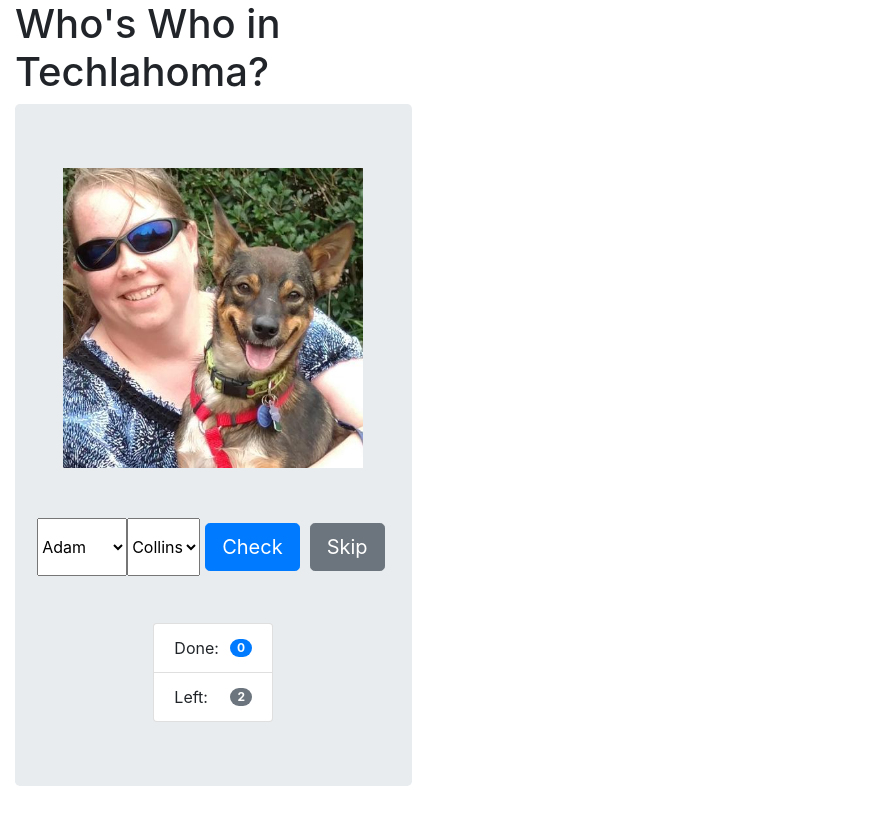
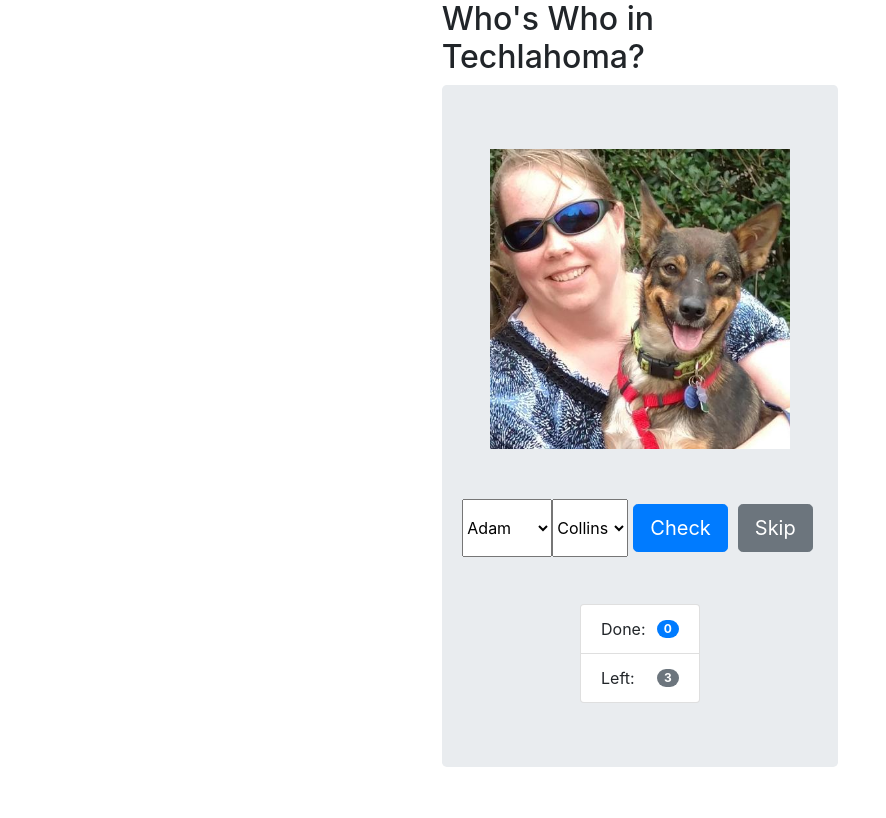
Before and after one commit to FreeCodeCampOKC/techlahoma-whos-who, a plain HTML site: page index.html in a window 1280 px wide. Shown: the whole page, without its empty margins (0-886 px from the left). Drawn offline with nearby package versions, Linux system fonts and the light colour scheme.

Commit message:
centering the game and adding myself

```diff
--- a/index.html
+++ b/index.html
@@ -8,10 +8,10 @@
     </head>
     <body>
         <div class="container-fluid">
-            <div class="row">
+        <div class="row center">
                 <div class="col-xs-12 col-sm-10 col-md-8 col-lg-6 col-xl-4">
                     <div class="center">
-                        <h1>Who's Who in Techlahoma?</h1>
+                        <h2>Who's Who in Techlahoma?</h2>
                     </div>
                     <div class="jumbotron">
                         <div id="play">
--- a/index.js
+++ b/index.js
@@ -1,6 +1,7 @@
 var people = [
     { firstName: 'Adam', lastName: 'Collins', picture: 'Pictures/Adam.png' },
-    { firstName: 'Kimberly', lastName: 'Collins', picture: 'Pictures/Kimberly.jpg' }
+    { firstName: 'Kimberly', lastName: 'Collins', picture: 'Pictures/Kimberly.jpg' },
+    { firstName: 'Charlie', lastName: 'Rogers', picture: 'Pictures/Charlie.jpg' }
 ];
 
 var person;
```
Also changed, not shown: 1 other file.
